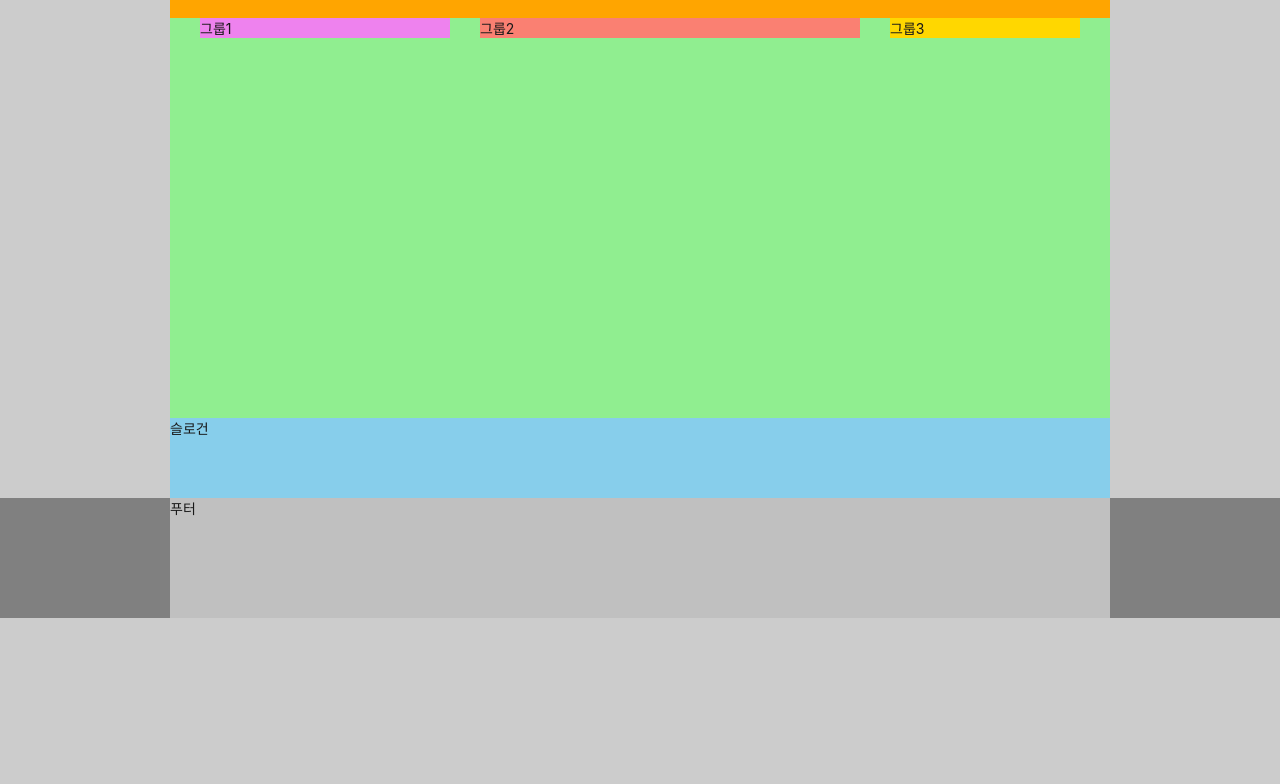
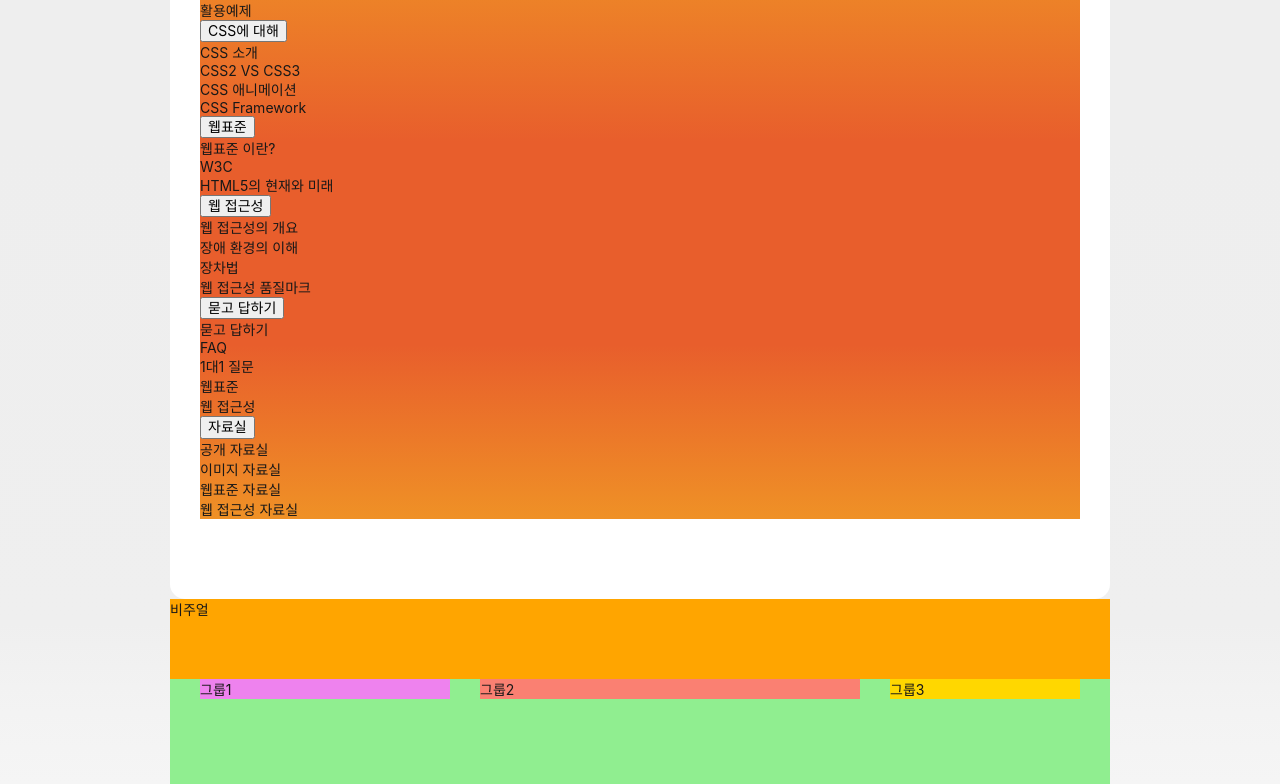
Before and after one commit to yurimpark/HTML5, a plain HTML site: page index.html in a window 1280 px wide. Shown: the part 102-886 px from the top of the page. Before the commit the page ends 800 px from the top, so only its background shows below. Drawn offline with Linux system fonts and the light colour scheme; a web font is replaced by a local one.

Commit message:
Gradient 효과 적용하기

```diff
--- a/index.html
+++ b/index.html
@@ -31,6 +31,108 @@
       </ul>
       <nav class="navigation">
         <h2 class="a11y-hidden">메인 메뉴</h2>
+        <ul class="menu">
+          <!-- is-active는 동적인 클래스 -->
+          <li class="menu-item is-active">
+            <button type="button" class="menu-button">HTML에 대해</button>
+            <ul class="sub-menu menu-html">
+              <li>
+                <a href="/">HTML5 소개</a>
+              </li>
+              <li>
+                <a href="/">레퍼런스 소개</a>
+              </li>
+              <li>
+                <a href="/">활용예제</a>
+              </li>
+            </ul>
+          </li>
+          <li class="menu-item">
+            <button type="button" class="menu-button">CSS에 대해</button>
+            <ul class="sub-menu menu-css">
+              <li>
+                <a href="/">CSS 소개</a>
+              </li>
+              <li>
+                <a href="/">CSS2 VS CSS3</a>
+              </li>
+              <li>
+                <a href="/">CSS 애니메이션</a>
+              </li>
+              <li>
+                <a href="/">CSS Framework</a>
+              </li>
+            </ul>
+          </li>
+          <li class="menu-item">
+            <button type="button" class="menu-button">웹표준</button>
+            <ul class="sub-menu menu-standards">
+              <li>
+                <a href="/">웹표준 이란?</a>
+              </li>
+              <li>
+                <a href="/">W3C</a>
+              </li>
+              <li>
+                <a href="/">HTML5의 현재와 미래</a>
+              </li>
+            </ul>
+          </li>
+          <li class="menu-item">
+            <button type="button" class="menu-button">웹 접근성</button>
+            <ul class="sub-menu menu-accessibility">
+              <li>
+                <a href="/">웹 접근성의 개요</a>
+              </li>
+              <li>
+                <a href="/">장애 환경의 이해</a>
+              </li>
+              <li>
+                <a href="/">장차법</a>
+              </li>
+              <li>
+                <a href="/">웹 접근성 품질마크</a>
+              </li>
+            </ul>
+          </li>
+          <li class="menu-item">
+            <button type="button" class="menu-button">묻고 답하기</button>
+            <ul class="sub-menu menu-qna">
+              <li>
+                <a href="/">묻고 답하기</a>
+              </li>
+              <li>
+                <a href="/">FAQ</a>
+              </li>
+              <li>
+                <a href="/">1대1 질문</a>
+              </li>
+              <li>
+                <a href="/">웹표준</a>
+              </li>
+              <li>
+                <a href="/">웹 접근성</a>
+              </li>
+            </ul>
+          </li>
+          <li class="menu-item">
+            <button type="button" class="menu-button">자료실</button>
+            <ul class="sub-menu menu-archive">
+              <li>
+                <a href="/">공개 자료실</a>
+              </li>
+              <li>
+                <a href="/">이미지 자료실</a>
+              </li>
+              <li>
+                <a href="/">웹표준 자료실</a>
+              </li>
+              <li>
+                <a href="/">웹 접근성 자료실</a>
+              </li>
+            </ul>
+          </li>
+        </ul>
       </nav>
     </header>
     <div class="visual">비주얼</div>
--- a/styles/style.css
+++ b/styles/style.css
@@ -36,7 +36,8 @@ body {
   /* em, rem 단위를 사용해보기 */
   font-size: 1.4rem;
   color: #181818;
-  background: #ccc;
+  background: #ccc
+    linear-gradient(to bottom, #ccc, 0%, #eee, 35%, #efefef, 70%, #fff 100%);
   font-family: "Pretendard Variable", Pretendard, -apple-system,
     BlinkMacSystemFont, system-ui, Roboto, "Helvetica Neue", "Segoe UI",
     "Apple SD Gothic Neo", "Noto Sans KR", "Malgun Gothic", "Apple Color Emoji",
@@ -99,6 +100,22 @@ body {
   margin-right: 4px;
 }
 
+/* 메인 메뉴 */
+.navigation {
+  padding-bottom: 80px;
+}
+
+.menu {
+  background: #e85e2c
+    linear-gradient(
+      to bottom,
+      #ef9126 0%,
+      #e85e2c 35%,
+      #e85e2c 70%,
+      #ef9126 100%
+    );
+}
+
 /* 비주얼 */
 .visual {
   background: orange;
@@ -145,7 +162,8 @@ body {
 }
 /* 푸터 */
 .footer {
-  background: gray;
+  background: #ccc
+    linear-gradient(to bottom, #ccc, 0%, #eee, 35%, #efefef, 70%, #fff 100%);
 }
 .footer-inner {
   height: 15vh;
```
